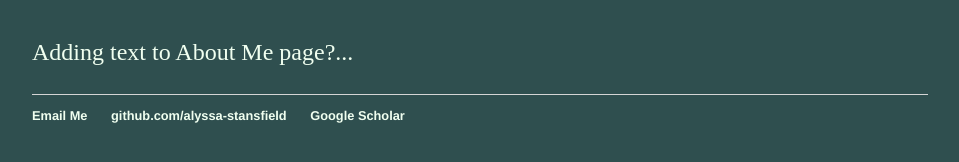
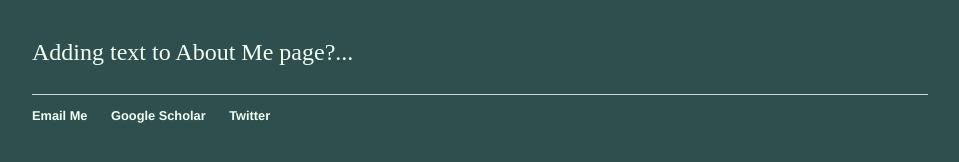
Before and after one commit to alyssa-stansfield/alyssa-stansfield.github.io, a Jekyll site: the page built from about/index.html, in a window 1280 px wide. Shown: the part 164-326 px from the top of the page, without its empty margins (160-1119 px from the left). Built offline with Jekyll 4.4.1, drawn with Linux system fonts in a browser that asks for light colours.

Commit message:
Adding more links to footer

```diff
--- a/_layouts/default.html
+++ b/_layouts/default.html
@@ -21,8 +21,9 @@
 			<footer>
 	    		<ul>
 	        		<li><a href="mailto:alyssa.stansfield@colostate.edu">Email Me</a></li>
-	        		<li><a href="https://github.com/alyssa-stansfield">github.com/alyssa-stansfield</a></li>
 				<li><a href="https://scholar.google.com/citations?user=CrChqVAAAAAJ&hl=en">Google Scholar</a></li>
+				<li><a href="https://twitter.com/alyssa_marie112">Twitter</a></li>
+				<li><a href="https://orcid.org/0000-0003-0380-607X"ORCID</a></li>
 				</ul>
 			</footer>
 		</body>
--- a/css/main.css
+++ b/css/main.css
@@ -54,11 +54,11 @@ ul.posts li {
 
 img.wrap {
     float: right;
-    padding-left: 50px;
-    border: 5px solid #555;
+    padding-left: 40px;
 }
 
 ul.news {
     font-size: 1.2em;
     color:#F0FFF0;
+    line-height:0.5em;
 }
--- a/index.html
+++ b/index.html
@@ -15,6 +15,6 @@ title: Alyssa Stansfield, PhD
 <ul class="news" >
 <li><b>May 2022:</b> Gave an oral presentation at the AMS 35th Conference on Hurricanes and Tropical Meteorology and won an outstanding oral presentation award.</li>
 <li><b>May 2022:</b> Graduated from Stony Brook University with a PhD in Atmospheric Science and won the Alumni Association’s Dean’s Choice Award for Leadership and the Nuria Protopopescu Memorial Teaching Award.</li>
-<li><b>March 2022:</b> Successfully defended my PhD dissertation entitled “An Exploration of Tropical Cyclone Precipitation Under Climate Change Forcings”<li>
+<li><b>March 2022:</b> Successfully defended my PhD dissertation entitled “An Exploration of Tropical Cyclone Precipitation Under Climate Change Forcings”</li>
 </ul>
 </div>
```
